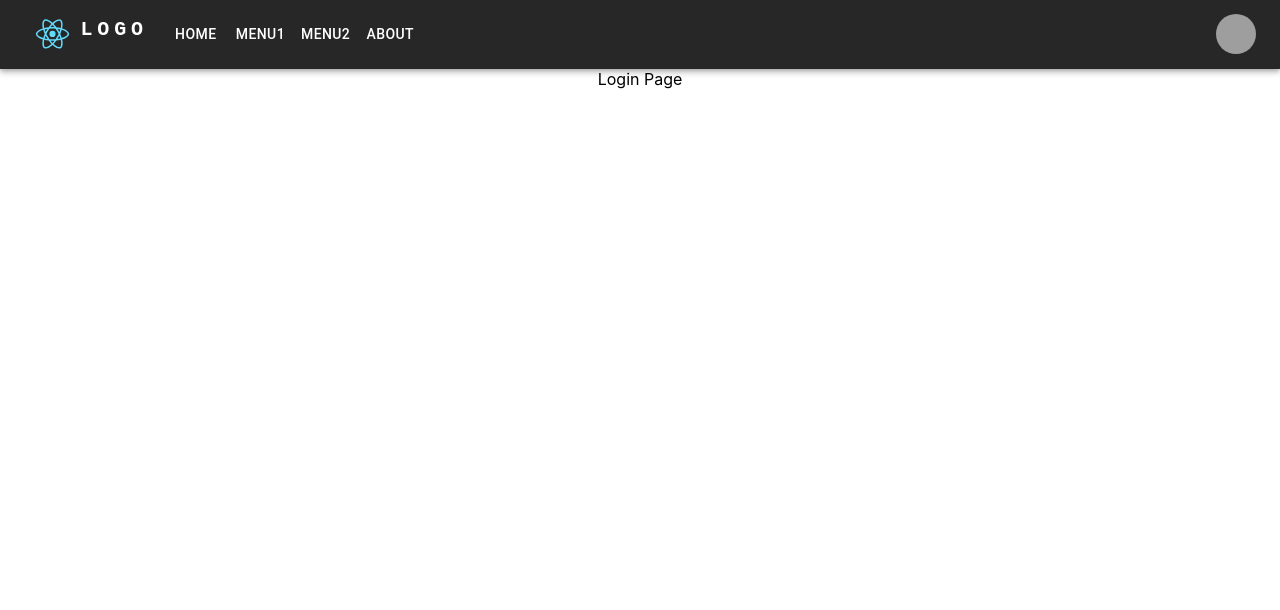
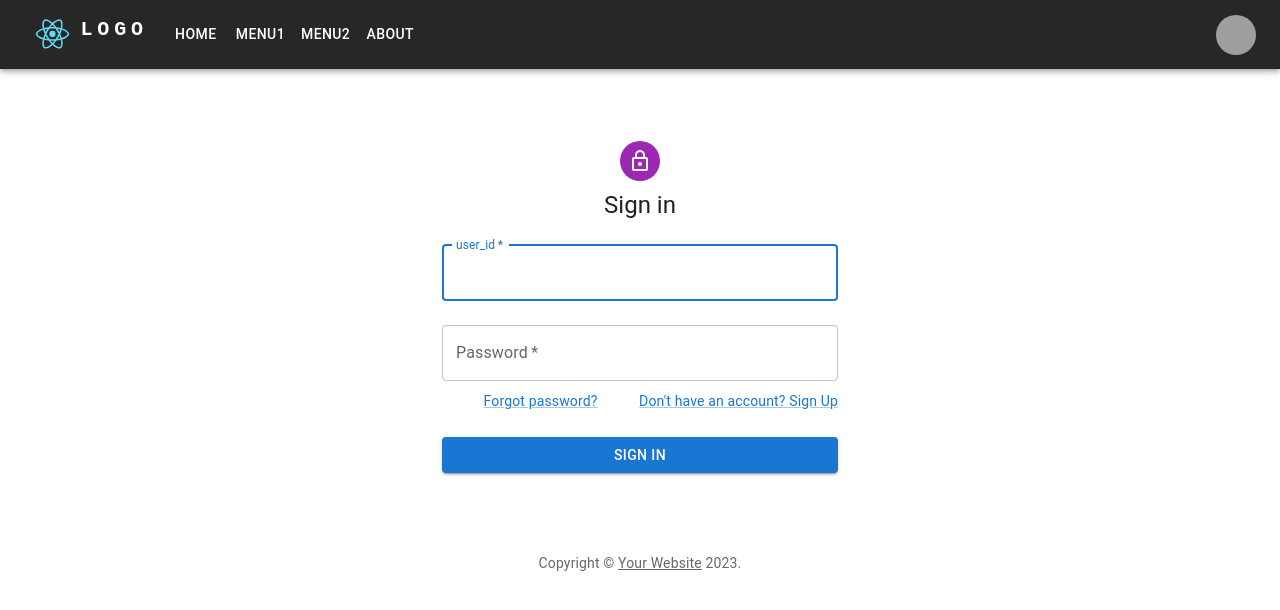
Before and after one commit to ChaeWoongbin/hello_react, a React (Create React App) app: page /Login in a window 1280 px wide. Shown: the top 610 px of the page. Built offline with nearby package versions, Linux system fonts and the light colour scheme; grey boxes are pictures that could not be loaded.

Commit message:
Login 페이지 생성

```diff
--- a/src/component/Login.js
+++ b/src/component/Login.js
@@ -1,14 +1,108 @@
-import React from 'react';
+import * as React from 'react';
+import Avatar from '@mui/material/Avatar';
+import Button from '@mui/material/Button';
+import CssBaseline from '@mui/material/CssBaseline';
+import TextField from '@mui/material/TextField';
+import FormControlLabel from '@mui/material/FormControlLabel';
+import Checkbox from '@mui/material/Checkbox';
+import Link from '@mui/material/Link';
+import Grid from '@mui/material/Grid';
+import Box from '@mui/material/Box';
+import LockOutlinedIcon from '@mui/icons-material/LockOutlined';
+import Typography from '@mui/material/Typography';
+import Container from '@mui/material/Container';
+import { createTheme, ThemeProvider } from '@mui/material/styles';
 
-
-const Login = () => {
-
-
+function Copyright(props) {
   return (
-    <div className="App">
-        Login Page
-    </div>
+    <Typography variant="body2" color="text.secondary" align="center" {...props}>
+      {'Copyright © '}
+      <Link color="inherit" href="https://mui.com/">
+        Your Website
+      </Link>{' '}
+      {new Date().getFullYear()}
+      {'.'}
+    </Typography>
   );
 }
 
-export default Login;
+// TODO remove, this demo shouldn't need to reset the theme.
+
+const defaultTheme = createTheme();
+
+export default function Login() {
+  const handleSubmit = (event) => {
+    event.preventDefault();
+    const data = new FormData(event.currentTarget);
+    console.log({
+      user_id: data.get('user_id'),
+      password: data.get('password'),
+    });
+  };
+
+  return (
+    <ThemeProvider theme={defaultTheme}>
+      <Container component="main" maxWidth="xs">
+        <CssBaseline />
+        <Box
+          sx={{
+            marginTop: 8,
+            display: 'flex',
+            flexDirection: 'column',
+            alignItems: 'center',
+          }}
+        >
+          <Avatar sx={{ m: 1, bgcolor: 'secondary.main' }}>
+            <LockOutlinedIcon />
+          </Avatar>
+          <Typography component="h1" variant="h5">
+            Sign in
+          </Typography>
+          <Box component="form" onSubmit={handleSubmit} noValidate sx={{ mt: 1 }}>
+            <TextField
+              margin="normal"
+              required
+              fullWidth
+              id="user_id"
+              label="user_id"
+              name="user_id"
+              autoComplete="off"
+              autoFocus
+            />
+            <TextField
+              margin="normal"
+              required
+              fullWidth
+              name="password"
+              label="Password"
+              type="password"
+              id="password"
+              autoComplete="current-password"
+            />
+             <Grid container>
+              <Grid item xs>
+                <Link href="https://naver.com" variant="body2">
+                  Forgot password?
+                </Link>
+              </Grid>
+              <Grid item>
+                <Link href="#" variant="body2">
+                  {"Don't have an account? Sign Up"}
+                </Link>
+              </Grid>
+            </Grid>
+            <Button
+              type="submit"
+              fullWidth
+              variant="contained"
+              sx={{ mt: 3, mb: 2 }}
+            >
+              Sign In
+            </Button>
+          </Box>
+        </Box>
+        <Copyright sx={{ mt: 8, mb: 4 }} />
+      </Container>
+    </ThemeProvider>
+  );
+}
```
